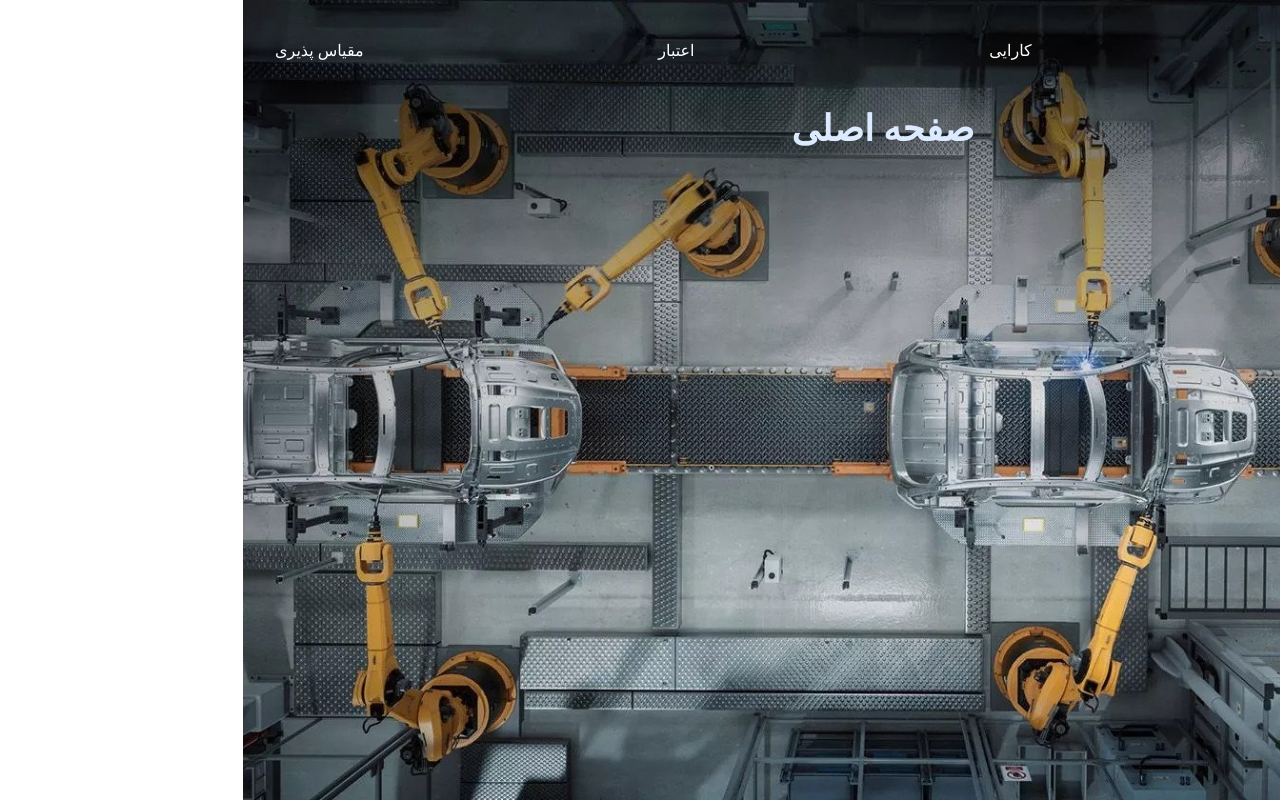
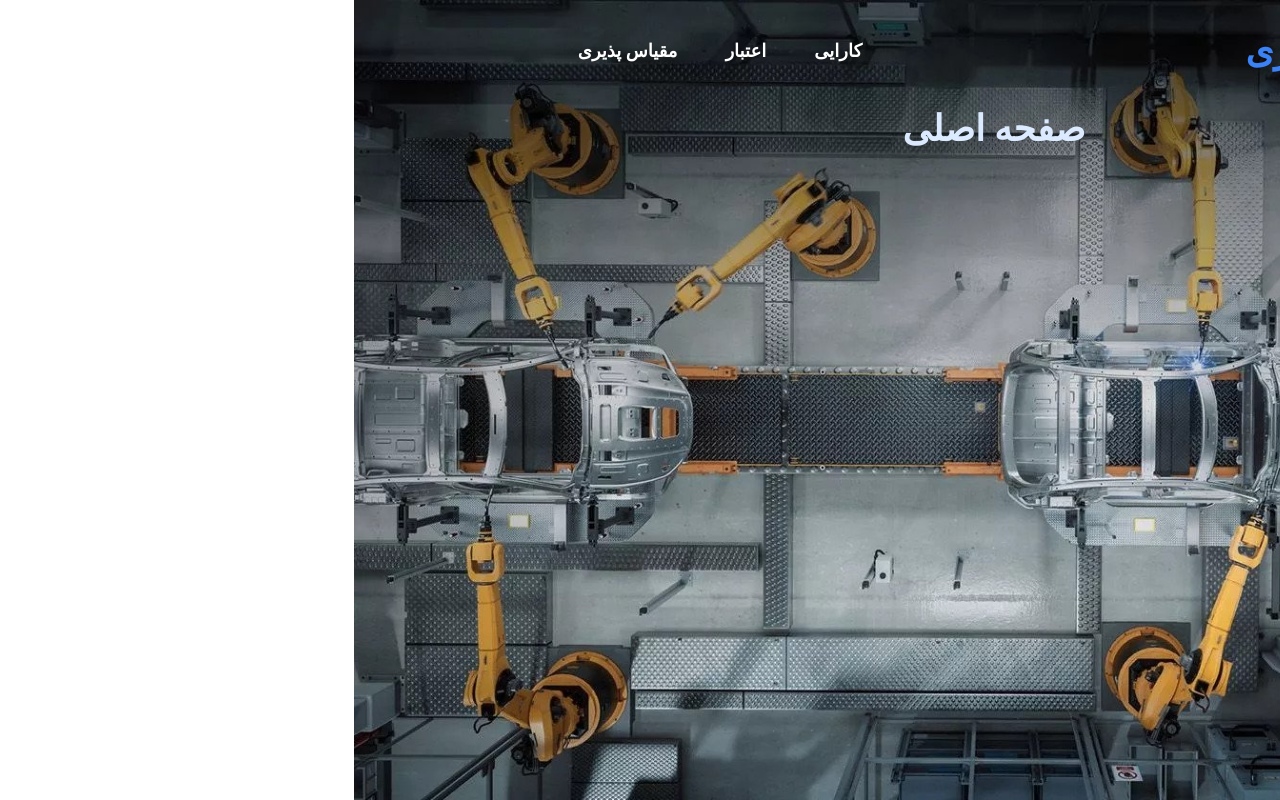
Before and after one commit to samanhoseinpour/corp, a Next.js app: page / in a window 1280 px wide. Built offline with nearby package versions, Linux system fonts and the light colour scheme; a small style sheet from the web is missing.

Commit message:
fix:navbar style

```diff
--- a/src/components/Navbar.tsx
+++ b/src/components/Navbar.tsx
@@ -4,16 +4,21 @@ import { navLinks } from '@/constants';
 
 export default function Navbar() {
   return (
-    <nav className="flex justify-between items-center px-8 py-6 text-white">
-      <Link href="/" className="font-bold text-[36px] text-blue-500">
+    <nav className="flex justify-around items-center px-8 py-6 text-white">
+      <Link
+        href="/"
+        className="font-bold text-[36px] text-blue-500 flex justify-start"
+      >
         فضای ابری
       </Link>
 
-      {navLinks.map((link) => (
-        <ul key={link.id}>
-          <Link href={link.href}>{link.title}</Link>
-        </ul>
-      ))}
+      <div className="flex justify-around items-center gap-12 font-semibold text-[18px]">
+        {navLinks.map((link) => (
+          <ul key={link.id}>
+            <Link href={link.href}>{link.title}</Link>
+          </ul>
+        ))}
+      </div>
     </nav>
   );
 }
```
